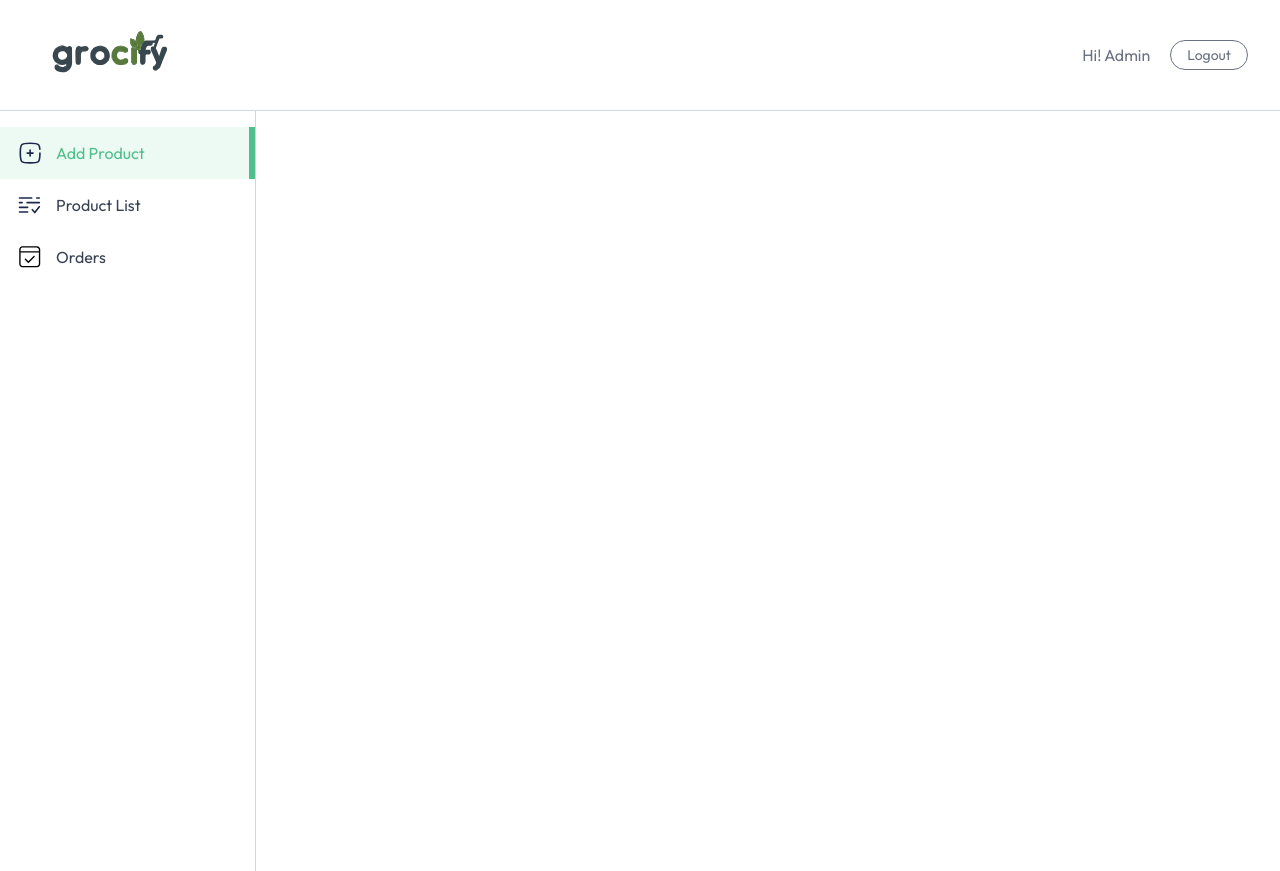
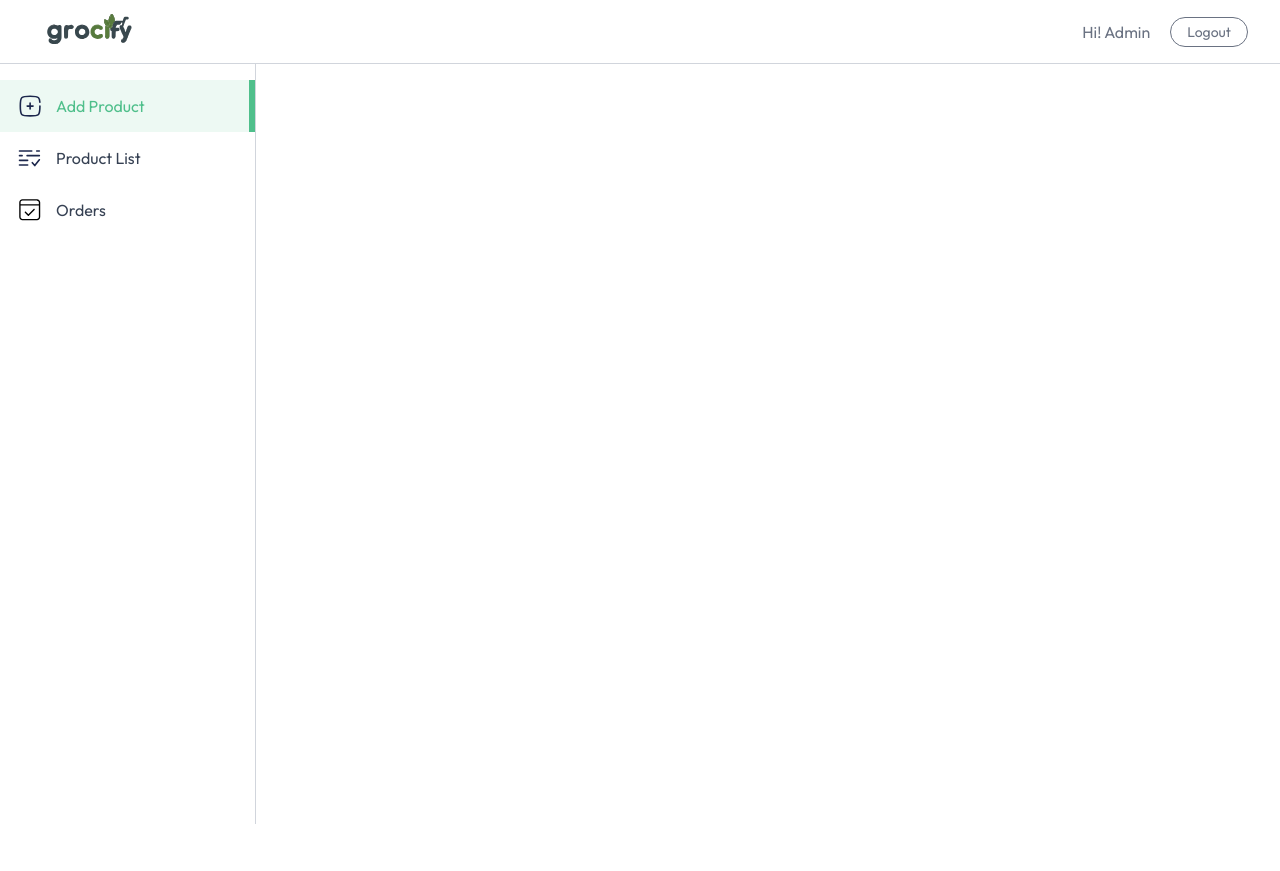
Before and after one commit to 9DFF-2B31/Grocify, a React (Vite) app in the folder Frontend/: page /seller in a window 1280 px wide. Both pictures are taken after typing "name@example.com", "Sample123" into the empty fields and a click on the button "Login". After the commit the page ends 824 px from the top, so only its background shows below. Built offline with nearby package versions, Linux system fonts and the light colour scheme.

Commit message:
css change

```diff
--- a/Frontend/src/pages/seller/SellerLayout.jsx
+++ b/Frontend/src/pages/seller/SellerLayout.jsx
@@ -20,9 +20,9 @@ const SellerLayout = () => {
   }
   return (
     <>
-      <div className="flex items-center justify-between px-4 md:px-8 border-b border-gray-300 py-3 bg-white ">
+      <div className="flex items-center justify-between px-4 md:px-8 border-b border-gray-300  bg-white ">
         <Link to={"/"}>
-          <img className='cursor-pointer w-34 md:w-38' src={assets.Final_logo} alt="Logo" />
+          <img className='cursor-pointer w-34 md:w-28' src={assets.Final_logo} alt="Logo" />
         </Link>
         <div className="flex items-center gap-5 text-gray-500">
           <p>Hi! Admin</p>
```
